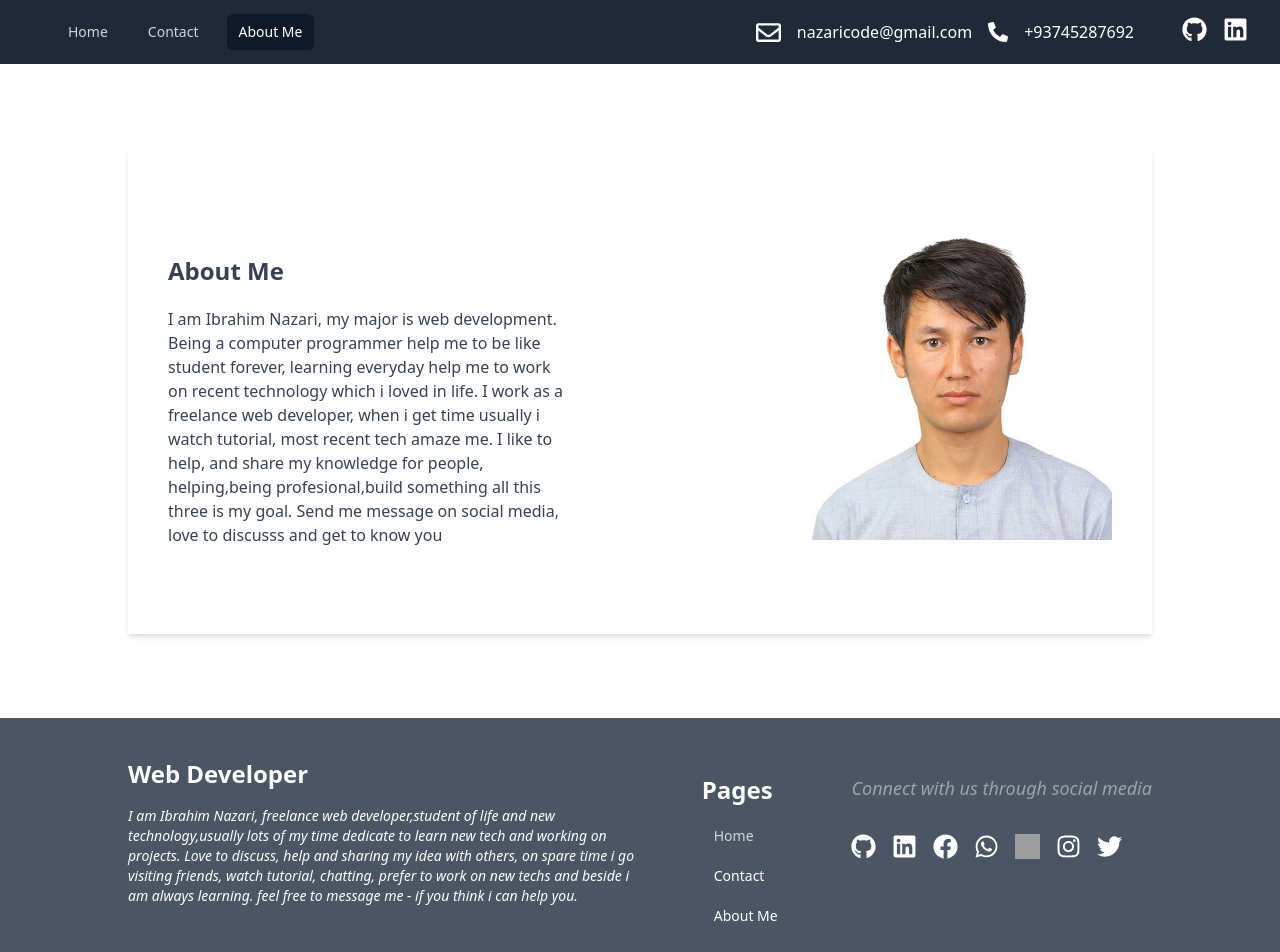
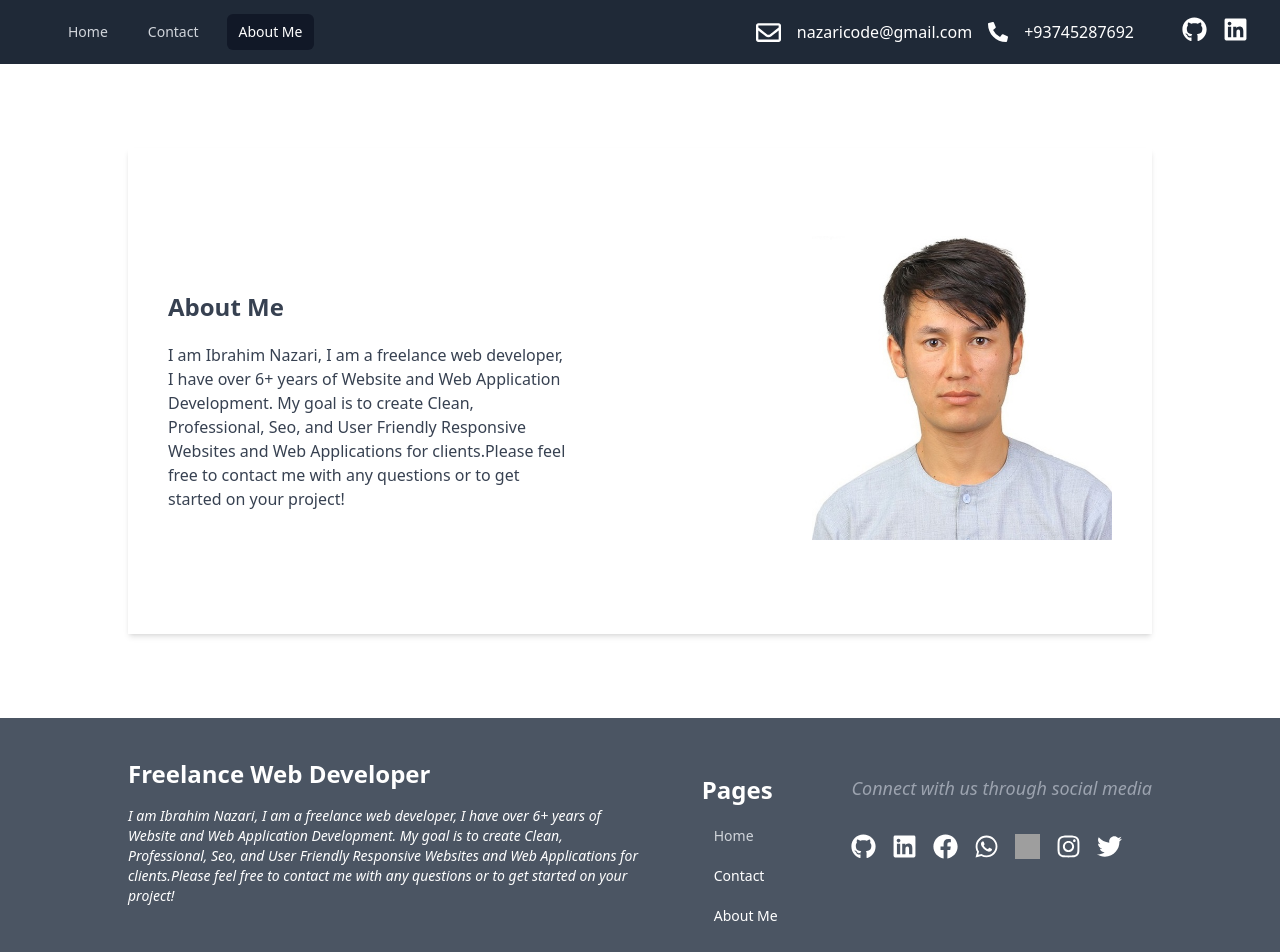
Before and after one commit to ibrahim-nazari/resume, a Next.js app: page /about in a window 1280 px wide. Shown: the top 952 px of the page. Built offline with nearby package versions, Linux system fonts and the light colour scheme; grey boxes are pictures that could not be loaded.

Commit message:
text updated

```diff
--- a/components/Footer.js
+++ b/components/Footer.js
@@ -11,15 +11,14 @@ const Footer = () => {
       <div className="max-w-screen-lg space-y-4 space-x-6 mx-auto flex flex-col sm:flex-row justify-between ">
         <div className="max-w-lg sm:w-1/2">
           <h6 className="font-bold text-2xl mb-4 text-white" data-aos="fade-up">
-            Web Developer
+            Freelance Web Developer
           </h6>
           <div className="text-white italic text-sm " data-aos="fade-up">
-            I am Ibrahim Nazari, freelance web developer,student of life and new
-            technology,usually lots of my time dedicate to learn new tech and
-            working on projects. Love to discuss, help and sharing my idea with
-            others, on spare time i go visiting friends, watch tutorial,
-            chatting, prefer to work on new techs and beside i am always
-            learning. feel free to message me - if you think i can help you.
+            I am Ibrahim Nazari, I am a freelance web developer, I have over 6+
+            years of Website and Web Application Development. My goal is to
+            create Clean, Professional, Seo, and User Friendly Responsive
+            Websites and Web Applications for clients.Please feel free to
+            contact me with any questions or to get started on your project!
           </div>
         </div>
         <div className="flex flex-col space-y-1" data-aos="fade-up">
--- a/pages/_app.js
+++ b/pages/_app.js
@@ -23,9 +23,10 @@ function MyApp({ Component, pageProps }) {
         <meta name="twitter:card" content="summary_large_image" />
         <meta
           property="og:description"
-          content="I am Ibrahim Nazari, my major is web development. Being a computer
-          programmer help me to be like student forever, learning everyday
-          help me to work on recent technology which i loved in life."
+          content="I am Ibrahim Nazari, I am a freelance web developer, I have over
+          6+ years of Website and Web Application Development. My goal is to
+          create Clean, Professional, Seo, and User Friendly Responsive
+          Websites "
         />
         <meta property="og:site_name" content="Ibrahim Nazari Resume, Inc." />
         <meta
--- a/pages/about.js
+++ b/pages/about.js
@@ -8,14 +8,11 @@ export default function About() {
           <div className="max-w-[400px]" data-aos="fade-up">
             <h2 className="text-gray-700 my-5 text-2xl font-bold">About Me</h2>
             <div className="text-gray-700">
-              I am Ibrahim Nazari, my major is web development. Being a computer
-              programmer help me to be like student forever, learning everyday
-              help me to work on recent technology which i loved in life. I work
-              as a freelance web developer, when i get time usually i watch
-              tutorial, most recent tech amaze me. I like to help, and share my
-              knowledge for people, helping,being profesional,build something
-              all this three is my goal. Send me message on social media, love
-              to discusss and get to know you
+              I am Ibrahim Nazari, I am a freelance web developer, I have over
+              6+ years of Website and Web Application Development. My goal is to
+              create Clean, Professional, Seo, and User Friendly Responsive
+              Websites and Web Applications for clients.Please feel free to
+              contact me with any questions or to get started on your project!
             </div>
           </div>
           <div data-aos="fade-up">
```
